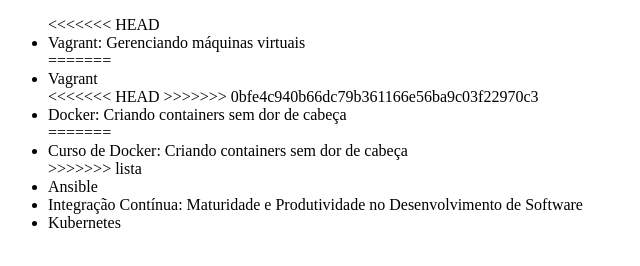
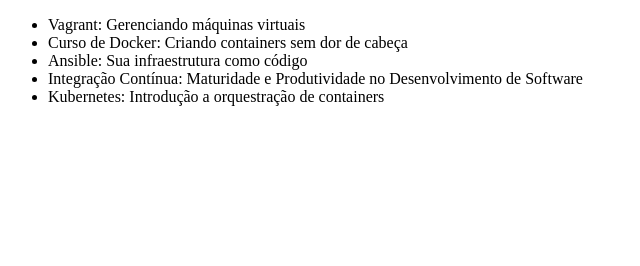
Before and after one commit to YoshioJunior/alura-git, a plain HTML site: page index.html in a window 1280 px wide. Shown: the whole page, without its empty margins (0-640 px from the left). Drawn offline with Linux system fonts and the light colour scheme.

Commit message:
Atualizando dados dos cursos

```diff
--- a/index.html
+++ b/index.html
@@ -6,19 +6,11 @@
 </head>
 <body>
     <ul>
-<<<<<<< HEAD
         <li>Vagrant: Gerenciando máquinas virtuais</li>
-=======
-        <li>Vagrant</li>
-<<<<<<< HEAD
->>>>>>> 0bfe4c940b66dc79b361166e56ba9c03f22970c3
-        <li>Docker: Criando containers sem dor de cabeça</li>
-=======
         <li>Curso de Docker: Criando containers sem dor de cabeça</li>
->>>>>>> lista
-        <li>Ansible</li>
+        <li>Ansible: Sua infraestrutura como código</li>
         <li>Integração Contínua: Maturidade e Produtividade no Desenvolvimento de Software</li>
-        <li>Kubernetes</li>
+        <li>Kubernetes: Introdução a orquestração de containers</li>
     </ul>
 </body>
 </html>
```
